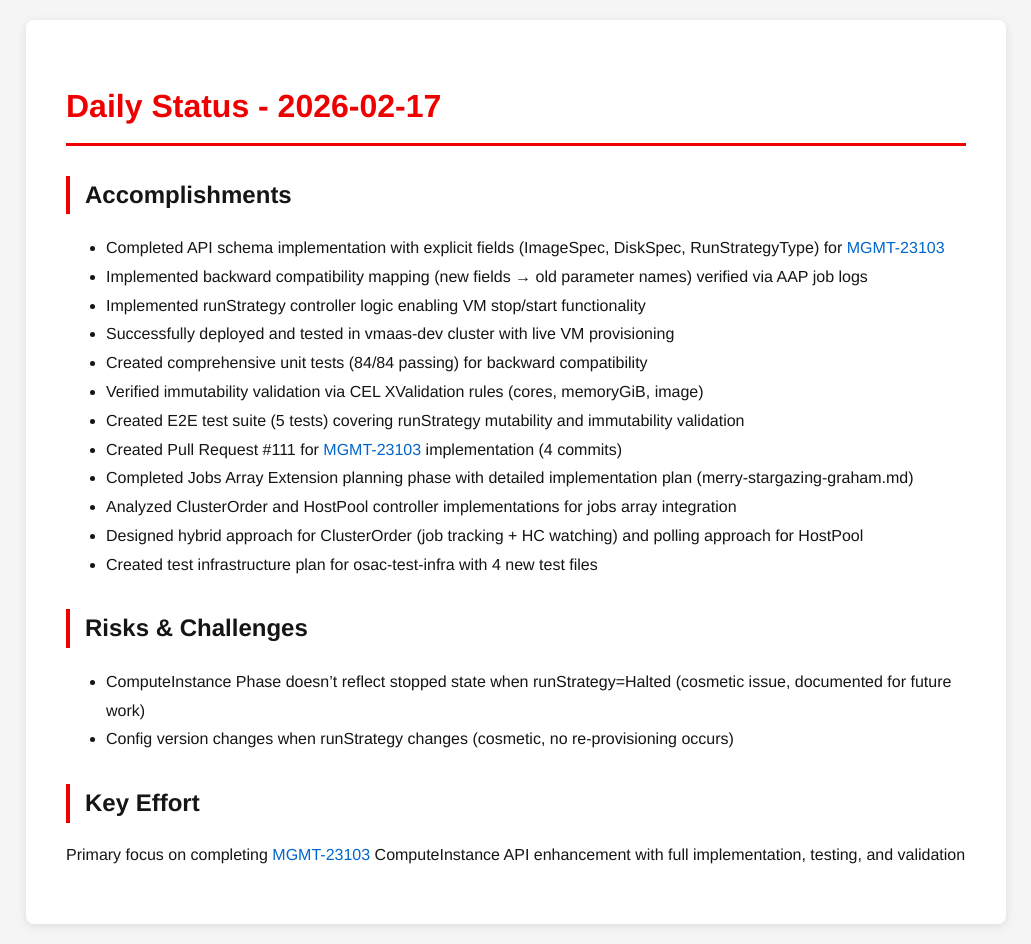
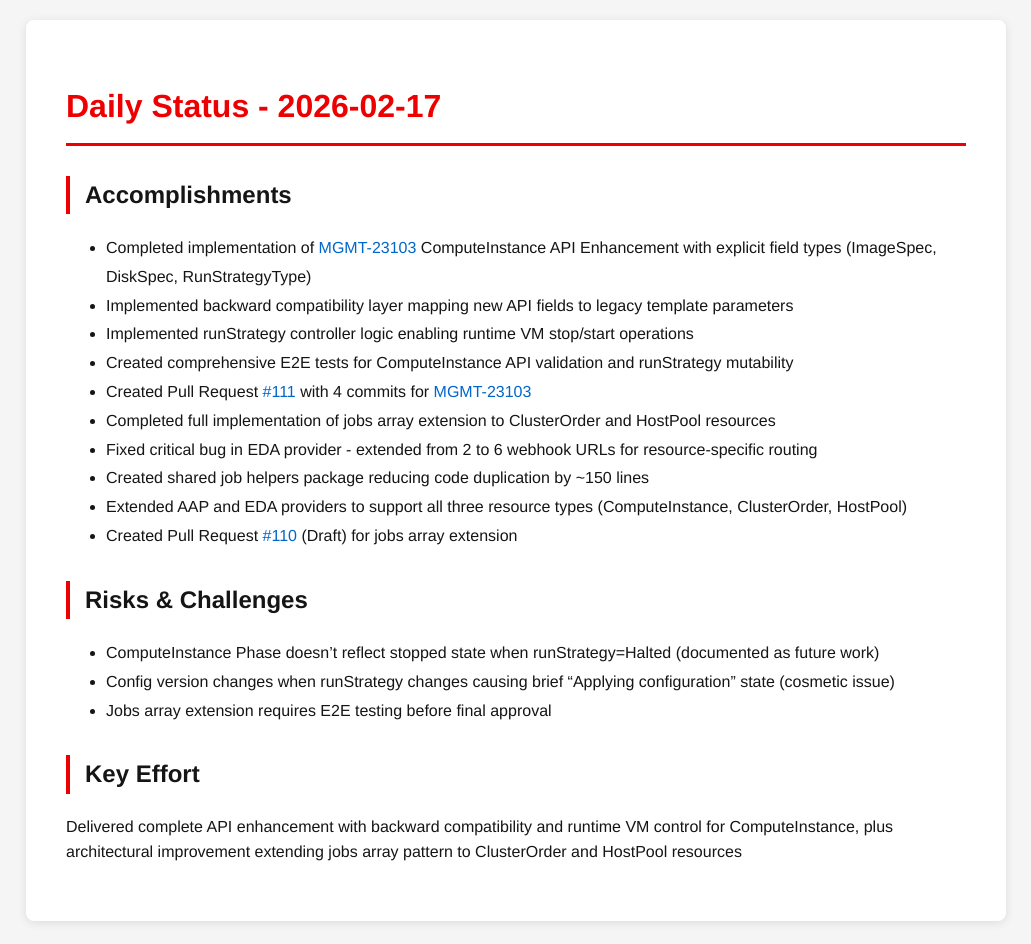
Before and after one commit to tzvatot/daily-status, a Jekyll site: the page built from 2026-02-17.md, in a window 1280 px wide. Shown: the whole page, without its empty margins (124-1155 px from the left). Built offline with Jekyll 4.4.1, drawn with Linux system fonts in a browser that asks for light colours.

Commit message:
Daily status update - 2026-02-17

```diff
--- a/2026-02-17.md
+++ b/2026-02-17.md
@@ -7,22 +7,21 @@ date: 2026-02-17
 # Daily Status - 2026-02-17
 
 ## Accomplishments
-- Completed API schema implementation with explicit fields (ImageSpec, DiskSpec, RunStrategyType) for [MGMT-23103](https://issues.redhat.com/browse/MGMT-23103)
-- Implemented backward compatibility mapping (new fields → old parameter names) verified via AAP job logs
-- Implemented runStrategy controller logic enabling VM stop/start functionality
-- Successfully deployed and tested in vmaas-dev cluster with live VM provisioning
-- Created comprehensive unit tests (84/84 passing) for backward compatibility
-- Verified immutability validation via CEL XValidation rules (cores, memoryGiB, image)
-- Created E2E test suite (5 tests) covering runStrategy mutability and immutability validation
-- Created Pull Request #111 for [MGMT-23103](https://issues.redhat.com/browse/MGMT-23103) implementation (4 commits)
-- Completed Jobs Array Extension planning phase with detailed implementation plan (merry-stargazing-graham.md)
-- Analyzed ClusterOrder and HostPool controller implementations for jobs array integration
-- Designed hybrid approach for ClusterOrder (job tracking + HC watching) and polling approach for HostPool
-- Created test infrastructure plan for osac-test-infra with 4 new test files
+- Completed implementation of [MGMT-23103](https://issues.redhat.com/browse/MGMT-23103) ComputeInstance API Enhancement with explicit field types (ImageSpec, DiskSpec, RunStrategyType)
+- Implemented backward compatibility layer mapping new API fields to legacy template parameters
+- Implemented runStrategy controller logic enabling runtime VM stop/start operations
+- Created comprehensive E2E tests for ComputeInstance API validation and runStrategy mutability
+- Created Pull Request [#111](https://github.com/osac-project/osac-operator/pull/111) with 4 commits for [MGMT-23103](https://issues.redhat.com/browse/MGMT-23103)
+- Completed full implementation of jobs array extension to ClusterOrder and HostPool resources
+- Fixed critical bug in EDA provider - extended from 2 to 6 webhook URLs for resource-specific routing
+- Created shared job helpers package reducing code duplication by ~150 lines
+- Extended AAP and EDA providers to support all three resource types (ComputeInstance, ClusterOrder, HostPool)
+- Created Pull Request [#110](https://github.com/osac-project/osac-operator/pull/110) (Draft) for jobs array extension
 
 ## Risks & Challenges
-- ComputeInstance Phase doesn't reflect stopped state when runStrategy=Halted (cosmetic issue, documented for future work)
-- Config version changes when runStrategy changes (cosmetic, no re-provisioning occurs)
+- ComputeInstance Phase doesn't reflect stopped state when runStrategy=Halted (documented as future work)
+- Config version changes when runStrategy changes causing brief "Applying configuration" state (cosmetic issue)
+- Jobs array extension requires E2E testing before final approval
 
 ## Key Effort
-Primary focus on completing [MGMT-23103](https://issues.redhat.com/browse/MGMT-23103) ComputeInstance API enhancement with full implementation, testing, and validation
+Delivered complete API enhancement with backward compatibility and runtime VM control for ComputeInstance, plus architectural improvement extending jobs array pattern to ClusterOrder and HostPool resources
```
